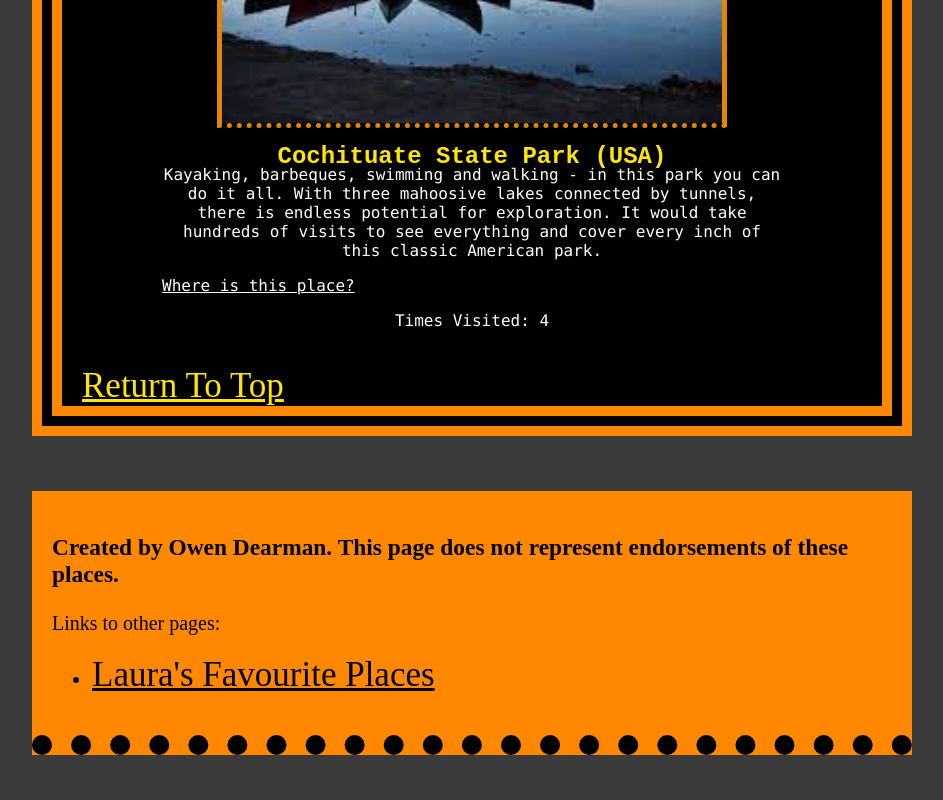
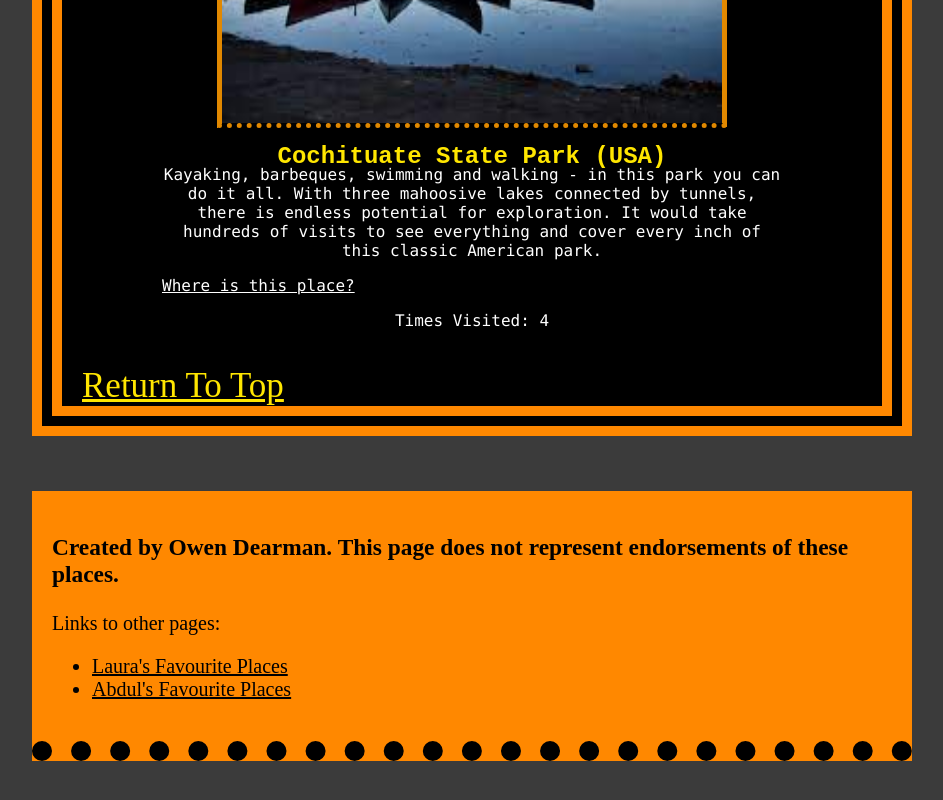
Before and after one commit to owen-dearman/favourite-places, a React (Create React App) app: page / in a window 1280 px wide. Shown: the part 4993-5793 px from the top of the page, without its empty margins (168-1111 px from the left). Built offline with nearby package versions, Linux system fonts and the light colour scheme.

Commit message:
add link to Abdul's

```diff
--- a/public/css/style.css
+++ b/public/css/style.css
@@ -86,6 +86,11 @@
     font-size: 35px;
 }
 
+.LinkFooter{
+    color: black;
+    font-size: 20px;
+}
+
 .LinkPlace{
     color: rgb(255, 230, 0);
     font-size: 35px;
--- a/src/components/PageFooter.tsx
+++ b/src/components/PageFooter.tsx
@@ -11,10 +11,18 @@ function PageFooter(): JSX.Element {
       <ul>
         <li>
           <a
-            className="LinkHeader"
+            className="LinkFooter"
             href="https://hardcore-northcutt-fafb4e.netlify.app/"
           >
             Laura's Favourite Places
+          </a>
+        </li>
+        <li>
+          <a
+            className="LinkFooter"
+            href="https://my-fav-places.netlify.app/"
+          >
+            Abdul's Favourite Places
           </a>
         </li>
       </ul>
```
